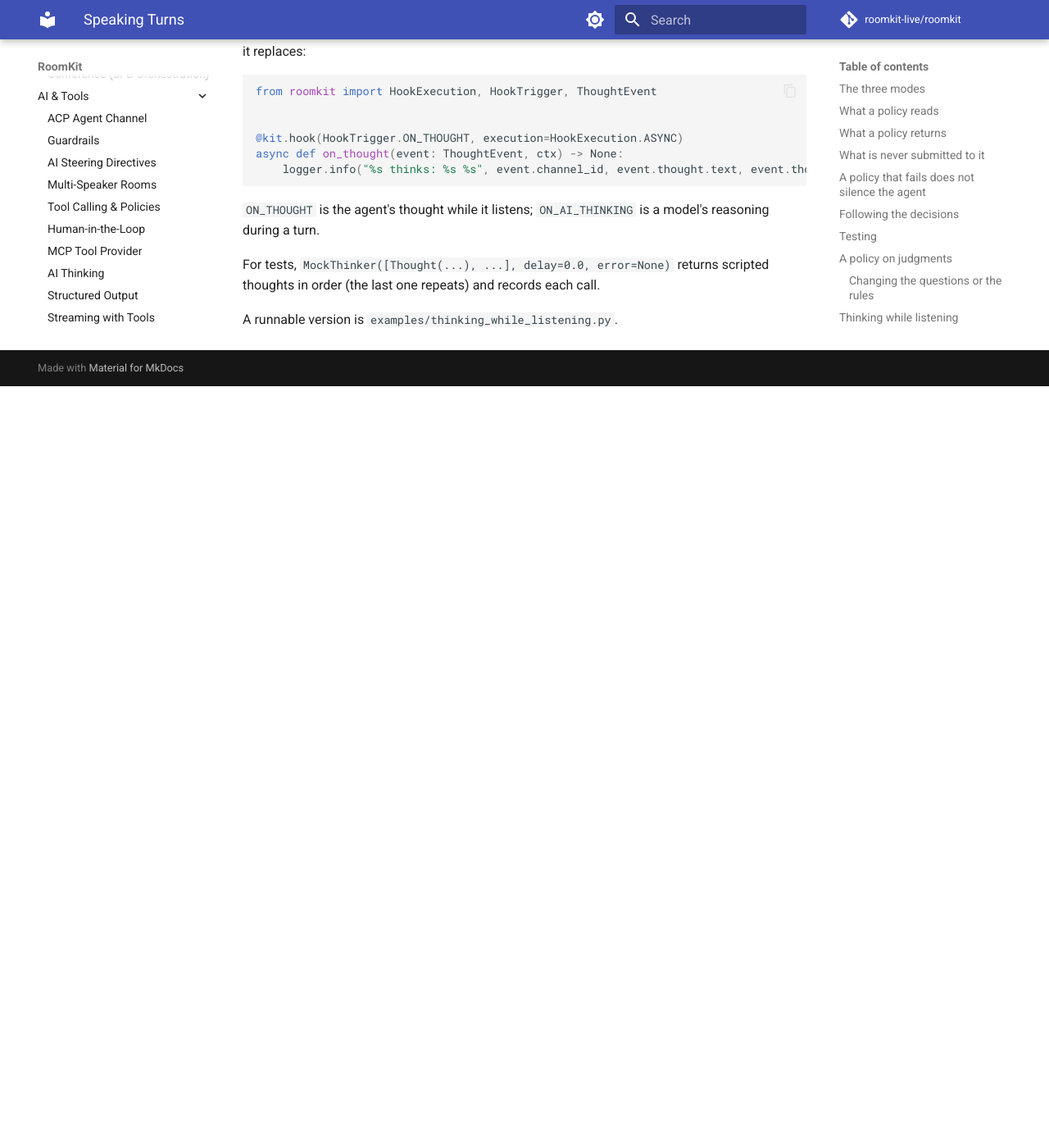
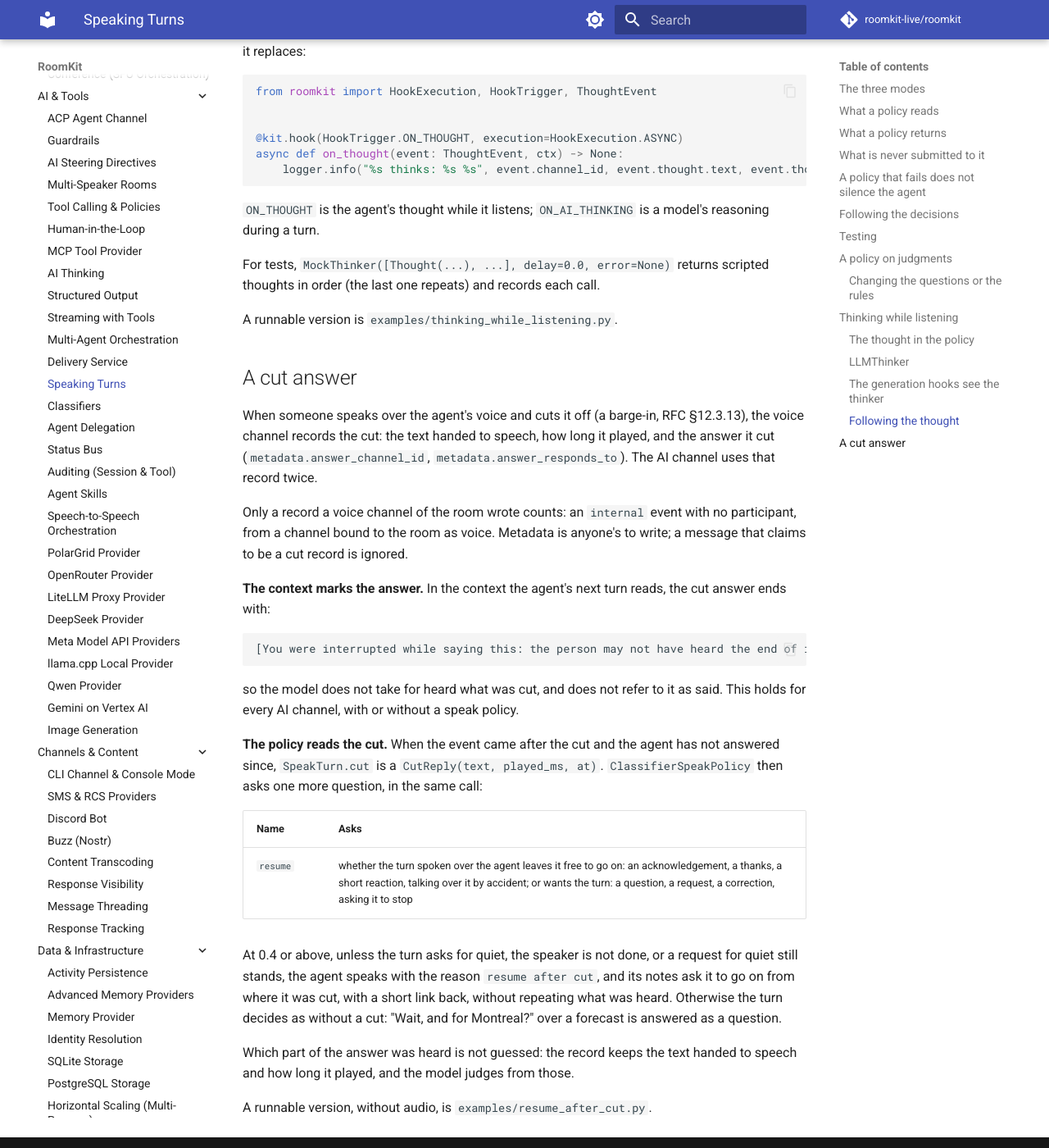
Before and after one commit to roomkit-live/roomkit-docs, an MkDocs documentation site: the page built from docs/guides/speaking-turns.md, in a window 1280 px wide and 1400 px high, scrolled down 7183 px. Shown: the whole window at 82% size. Built offline with MkDocs 1.6.1 and Material for MkDocs 9.7.7, drawn with Linux system fonts in a browser that asks for light colours; comment, search, counter and statistics services are not loaded; before the commit the page ends 7654 px from its top, so only the background shows below that.

Commit message:
docs(ai): a cut answer, marked in the context and resumed (RMK-563)

````diff
--- a/docs/api/speaking.md
+++ b/docs/api/speaking.md
@@ -6,6 +6,8 @@ Whether an AI channel's agent speaks, offers or stays silent on an event. See th
 ::: roomkit.speaking.base.SpeakPolicy
 
 ::: roomkit.speaking.base.SpeakTurn
+
+::: roomkit.speaking.base.CutReply
 
 ::: roomkit.speaking.base.SpeakDecision
 
--- a/docs/features.md
+++ b/docs/features.md
@@ -1601,8 +1601,9 @@ nova = AIChannel("nova", provider=provider, speak_policy=SpeaksWhenNamed())
 - **Out of its reach** — instructions (a task's hand-back), a strategy's turns, the channel's own events
 - **On judgments** — `ClassifierSpeakPolicy` asks a classifier narrow questions (directness, unfinished, hush, a standing request for quiet, an answer to the agent's question...) in one call and composes them in readable code; questions replaceable by name, composition by a subclass; optionally judges the reply's language
 - **Thinking while listening** — `AIChannel(thinker=LLMThinker(provider))` keeps the agent's thought per room (what it thinks, what it would say, whether it cannot wait), rewritten on the turns it listens to, one call at a time; back within `think_wait` with something to say, the policy decides again and the agent may offer; speaking puts the thought in the turn's notes and empties what it wanted to say; `ON_THOUGHT` follows it
-
-See the [Speaking Turns guide](guides/speaking-turns.md), `examples/speaking_turns.py`, `examples/speaking_judgments.py` and `examples/thinking_while_listening.py`.
+- **A cut answer** — when a barge-in cuts the agent off, its context marks that answer as interrupted, and the speak policy reads the cut (`SpeakTurn.cut`): `ClassifierSpeakPolicy` judges whether the turn spoken over it leaves it free to go on, and resumes it with a note to go on from where it was cut
+
+See the [Speaking Turns guide](guides/speaking-turns.md), `examples/speaking_turns.py`, `examples/speaking_judgments.py`, `examples/thinking_while_listening.py` and `examples/resume_after_cut.py`.
 
 ### Classifiers: Judgments Composed in Code
 
--- a/docs/guides/speaking-turns.md
+++ b/docs/guides/speaking-turns.md
@@ -319,3 +319,43 @@ For tests, `MockThinker([Thought(...), ...], delay=0.0, error=None)` returns
 scripted thoughts in order (the last one repeats) and records each call.
 
 A runnable version is `examples/thinking_while_listening.py`.
+
+## A cut answer
+
+When someone speaks over the agent's voice and cuts it off (a barge-in, RFC
+§12.3.13), the voice channel records the cut: the text handed to speech, how
+long it played, and the answer it cut (`metadata.answer_channel_id`,
+`metadata.answer_responds_to`). The AI channel uses that record twice.
+
+Only a record a voice channel of the room wrote counts: an `internal` event with
+no participant, from a channel bound to the room as voice. Metadata is anyone's
+to write; a message that claims to be a cut record is ignored.
+
+**The context marks the answer.** In the context the agent's next turn reads,
+the cut answer ends with:
+
+```
+[You were interrupted while saying this: the person may not have heard the end of it.]
+```
+
+so the model does not take for heard what was cut, and does not refer to it as
+said. This holds for every AI channel, with or without a speak policy.
+
+**The policy reads the cut.** When the event came after the cut and the agent
+has not answered since, `SpeakTurn.cut` is a `CutReply(text, played_ms, at)`.
+`ClassifierSpeakPolicy` then asks one more question, in the same call:
+
+| Name | Asks |
+|------|------|
+| `resume` | whether the turn spoken over the agent leaves it free to go on: an acknowledgement, a thanks, a short reaction, talking over it by accident; or wants the turn: a question, a request, a correction, asking it to stop |
+
+At 0.4 or above, unless the turn asks for quiet, the speaker is not done, or a
+request for quiet still stands, the agent speaks with the reason `resume after
+cut`, and its notes ask it to go on from where it was cut, with a short link
+back, without repeating what was heard. Otherwise the turn decides as without a
+cut: "Wait, and for Montreal?" over a forecast is answered as a question.
+
+Which part of the answer was heard is not guessed: the record keeps the text
+handed to speech and how long it played, and the model judges from those.
+
+A runnable version, without audio, is `examples/resume_after_cut.py`.
````
